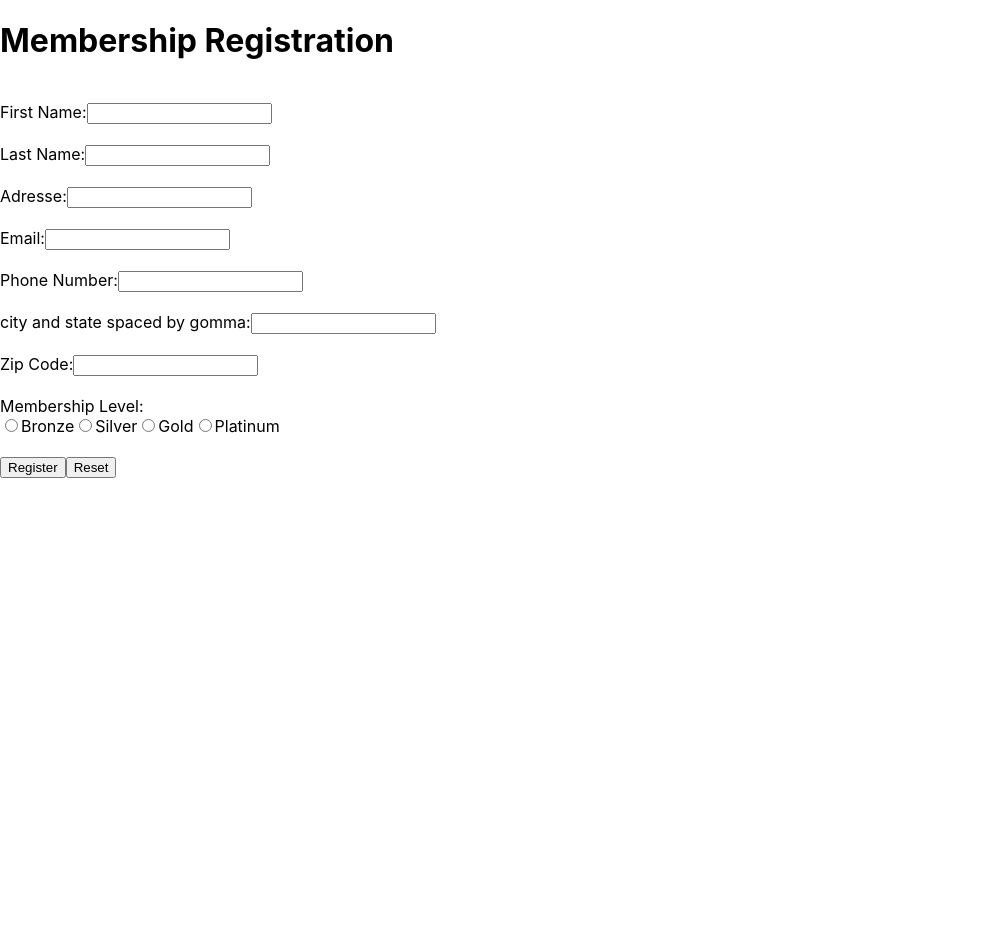
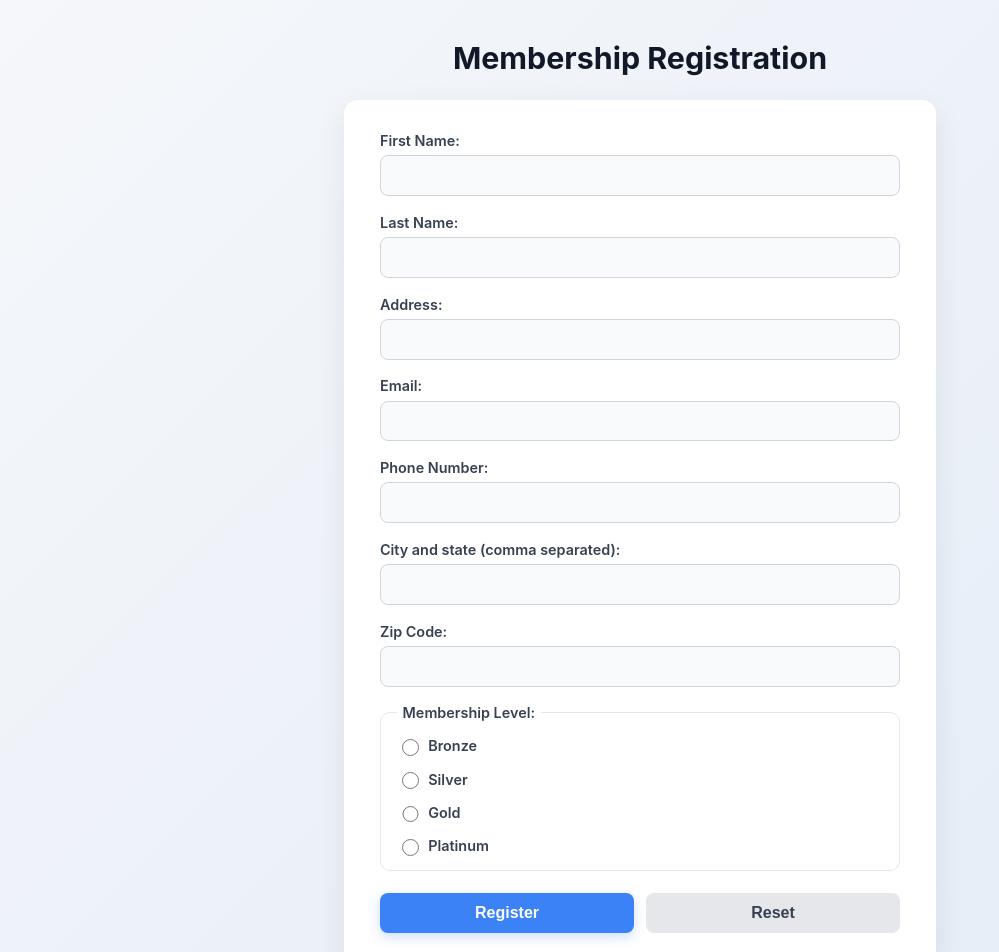
Before and after one commit to mraiess/react-work-path, a React (Create React App) app: page / in a window 1280 px wide. Shown: the top 952 px of the page, without its empty margins (0-999 px from the left). Before the commit the page ends 800 px from the top, so only its background shows below. Built offline with nearby package versions, Linux system fonts and the light colour scheme.

Commit message:
with css

```diff
--- a/src/App.css
+++ b/src/App.css
@@ -1,38 +1,143 @@
 .App {
-  text-align: center;
-}
-
-.App-logo {
-  height: 40vmin;
-  pointer-events: none;
-}
-
-@media (prefers-reduced-motion: no-preference) {
-  .App-logo {
-    animation: App-logo-spin infinite 20s linear;
-  }
-}
-
-.App-header {
-  background-color: #282c34;
   min-height: 100vh;
   display: flex;
   flex-direction: column;
   align-items: center;
-  justify-content: center;
-  font-size: calc(10px + 2vmin);
-  color: white;
+  justify-content: flex-start;
+  padding: 2.5rem 1rem;
+  background: linear-gradient(135deg, #f5f7fa 0%, #e4ecf7 100%);
+  color: #1f2937;
+  font-family: -apple-system, BlinkMacSystemFont, 'Segoe UI', 'Roboto', 'Oxygen',
+    'Ubuntu', 'Cantarell', 'Fira Sans', 'Droid Sans', 'Helvetica Neue',
+    sans-serif;
 }
 
-.App-link {
-  color: #61dafb;
+.App h1 {
+  margin: 0 0 1.5rem;
+  font-size: 1.9rem;
+  font-weight: 700;
+  color: #111827;
 }
 
-@keyframes App-logo-spin {
-  from {
-    transform: rotate(0deg);
+.registration-form {
+  background: #ffffff;
+  width: 100%;
+  max-width: 520px;
+  padding: 2rem 2.25rem;
+  border-radius: 14px;
+  box-shadow: 0 10px 30px rgba(15, 23, 42, 0.08);
+  display: flex;
+  flex-direction: column;
+  gap: 1.1rem;
+}
+
+.form-group {
+  display: flex;
+  flex-direction: column;
+  gap: 0.4rem;
+}
+
+.registration-form label {
+  font-size: 0.9rem;
+  font-weight: 600;
+  color: #374151;
+}
+
+.registration-form input[type='text'],
+.registration-form input[type='email'],
+.registration-form input[type='tel'],
+.registration-form input[type='number'] {
+  padding: 0.65rem 0.85rem;
+  font-size: 1rem;
+  border: 1px solid #d1d5db;
+  border-radius: 8px;
+  background: #f9fafb;
+  transition: border-color 0.15s ease, box-shadow 0.15s ease, background 0.15s ease;
+}
+
+.registration-form input:focus {
+  outline: none;
+  border-color: #3b82f6;
+  background: #ffffff;
+  box-shadow: 0 0 0 3px rgba(59, 130, 246, 0.18);
+}
+
+.registration-form fieldset {
+  border: 1px solid #e5e7eb;
+  border-radius: 10px;
+  padding: 0.9rem 1rem;
+  margin: 0;
+}
+
+.registration-form legend {
+  font-size: 0.9rem;
+  font-weight: 600;
+  color: #374151;
+  padding: 0 0.35rem;
+}
+
+.membership-group {
+  display: flex;
+  flex-wrap: wrap;
+  gap: 0.85rem 1.25rem;
+}
+
+.membership-option {
+  display: inline-flex;
+  align-items: center;
+  gap: 0.4rem;
+  font-weight: 500;
+  cursor: pointer;
+}
+
+.membership-option input {
+  accent-color: #3b82f6;
+  width: 1.05rem;
+  height: 1.05rem;
+}
+
+.form-actions {
+  display: flex;
+  gap: 0.75rem;
+  margin-top: 0.25rem;
+}
+
+.registration-form button {
+  flex: 1;
+  padding: 0.7rem 1.2rem;
+  font-size: 1rem;
+  font-weight: 600;
+  border: none;
+  border-radius: 8px;
+  cursor: pointer;
+  transition: transform 0.12s ease, filter 0.12s ease, box-shadow 0.12s ease;
+}
+
+.registration-form button[type='submit'] {
+  background: #3b82f6;
+  color: #ffffff;
+  box-shadow: 0 4px 12px rgba(59, 130, 246, 0.25);
+}
+
+.registration-form button[type='reset'] {
+  background: #e5e7eb;
+  color: #374151;
+}
+
+.registration-form button:hover {
+  filter: brightness(0.96);
+  transform: translateY(-1px);
+}
+
+.registration-form button:active {
+  transform: translateY(0);
+}
+
+@media (max-width: 480px) {
+  .registration-form {
+    padding: 1.5rem 1.25rem;
   }
-  to {
-    transform: rotate(360deg);
+  .form-actions {
+    flex-direction: column;
   }
 }
--- a/src/App.jsx
+++ b/src/App.jsx
@@ -1,94 +1,75 @@
 import './App.css';
 
 function App() {
-
-
   function handleSubmit(e) {
     e.preventDefault();
 
     const formData = new FormData(e.target);
 
     const data = Object.fromEntries(formData.entries());
+    console.log(data);
+  }
 
-    console.log(data);
+  return (
+    <div className="App">
+      <h1>Membership Registration</h1>
 
-  }
-  return (
-    <div>
-      <h1>Membership Registration</h1> <br />
+      <form className="registration-form" onSubmit={handleSubmit}>
+        <div className="form-group">
+          <label htmlFor="firstName">First Name:</label>
+          <input id="firstName" type="text" name="firstName" required />
+        </div>
 
-      <form onSubmit={handleSubmit}>
-        <label>First Name:</label>
-        <input type="text" name="firstName" required />
+        <div className="form-group">
+          <label htmlFor="lastName">Last Name:</label>
+          <input id="lastName" type="text" name="lastName" required />
+        </div>
 
-        <br /><br />
+        <div className="form-group">
+          <label htmlFor="adresse">Address:</label>
+          <input id="adresse" type="text" name="adresse" required />
+        </div>
 
-        <label>Last Name:</label>
-        <input type="text" name="lastName" required />
+        <div className="form-group">
+          <label htmlFor="email">Email:</label>
+          <input id="email" type="email" name="email" required />
+        </div>
 
-        <br /><br />
+        <div className="form-group">
+          <label htmlFor="phone">Phone Number:</label>
+          <input id="phone" type="tel" name="phone" required />
+        </div>
 
-        <label>Adresse:</label>
-        <input type="text" name="adresse" required />
+        <div className="form-group">
+          <label htmlFor="city">City and state (comma separated):</label>
+          <input id="city" type="text" name="city" required />
+        </div>
 
-        <br /><br />
+        <div className="form-group">
+          <label htmlFor="zcode">Zip Code:</label>
+          <input id="zcode" type="number" name="zcode" required />
+        </div>
 
-        <label>Email:</label>
-        <input type="email" name="email" required />
+        <fieldset className="form-group membership-group">
+          <legend>Membership Level:</legend>
+          <label className="membership-option">
+            <input type="radio" name="membership" value="Bronze" required /> Bronze
+          </label>
+          <label className="membership-option">
+            <input type="radio" name="membership" value="Silver" /> Silver
+          </label>
+          <label className="membership-option">
+            <input type="radio" name="membership" value="Gold" /> Gold
+          </label>
+          <label className="membership-option">
+            <input type="radio" name="membership" value="Platinum" /> Platinum
+          </label>
+        </fieldset>
 
-        <br /><br />
-
-        <label>Phone Number:</label>
-        <input type="tel" name="phone" required />
-
-        <br /><br />
-
-        <label>city and state spaced by gomma:</label>
-        <input type="text" name="city" required />
-
-        <br /><br />
-
-        <label>Zip Code:</label>
-        <input type="number" name="zcode" required />
-
-        <br /><br />
-
-        <label>Membership Level:</label> <br />
-
-        <label >
-          <input
-            type="radio"
-            name="membership"
-            value="Bronze"
-            required
-          />
-          Bronze</label>
-        <label >
-          <input
-            type="radio"
-            name="membership"
-            value="Silver"
-          />
-          Silver</label>
-        <label >
-          <input
-            type="radio"
-            name="membership"
-            value="Gold"
-          />
-          Gold</label>
-        <label >
-          <input
-            type="radio"
-            name="membership"
-            value="Platinum"
-          />
-          Platinum</label>
-
-        <br /><br />
-
-        <button type="submit">Register</button>
-        <button type="reset">Reset</button>
+        <div className="form-actions">
+          <button type="submit">Register</button>
+          <button type="reset">Reset</button>
+        </div>
       </form>
     </div>
   );
```
